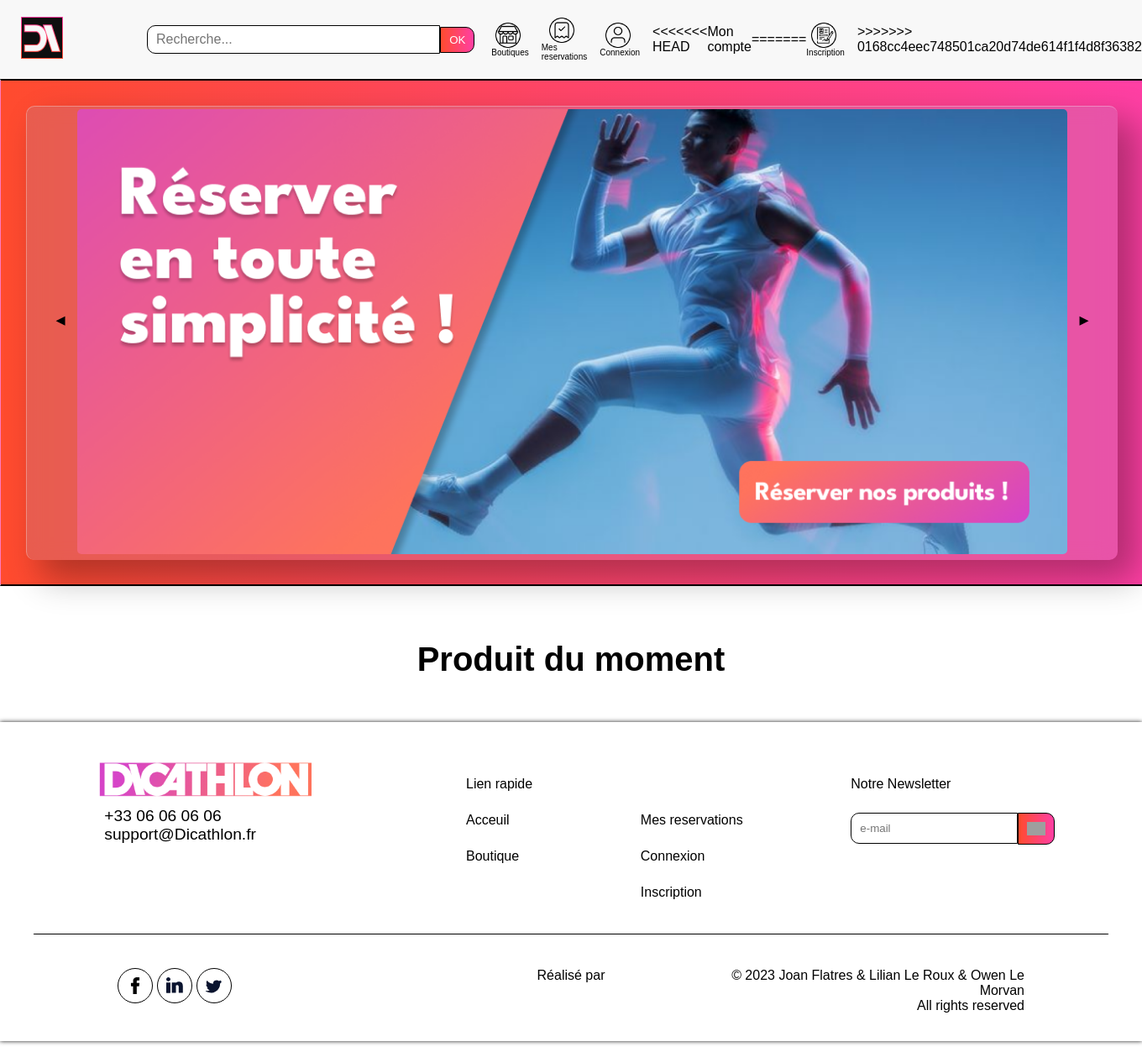
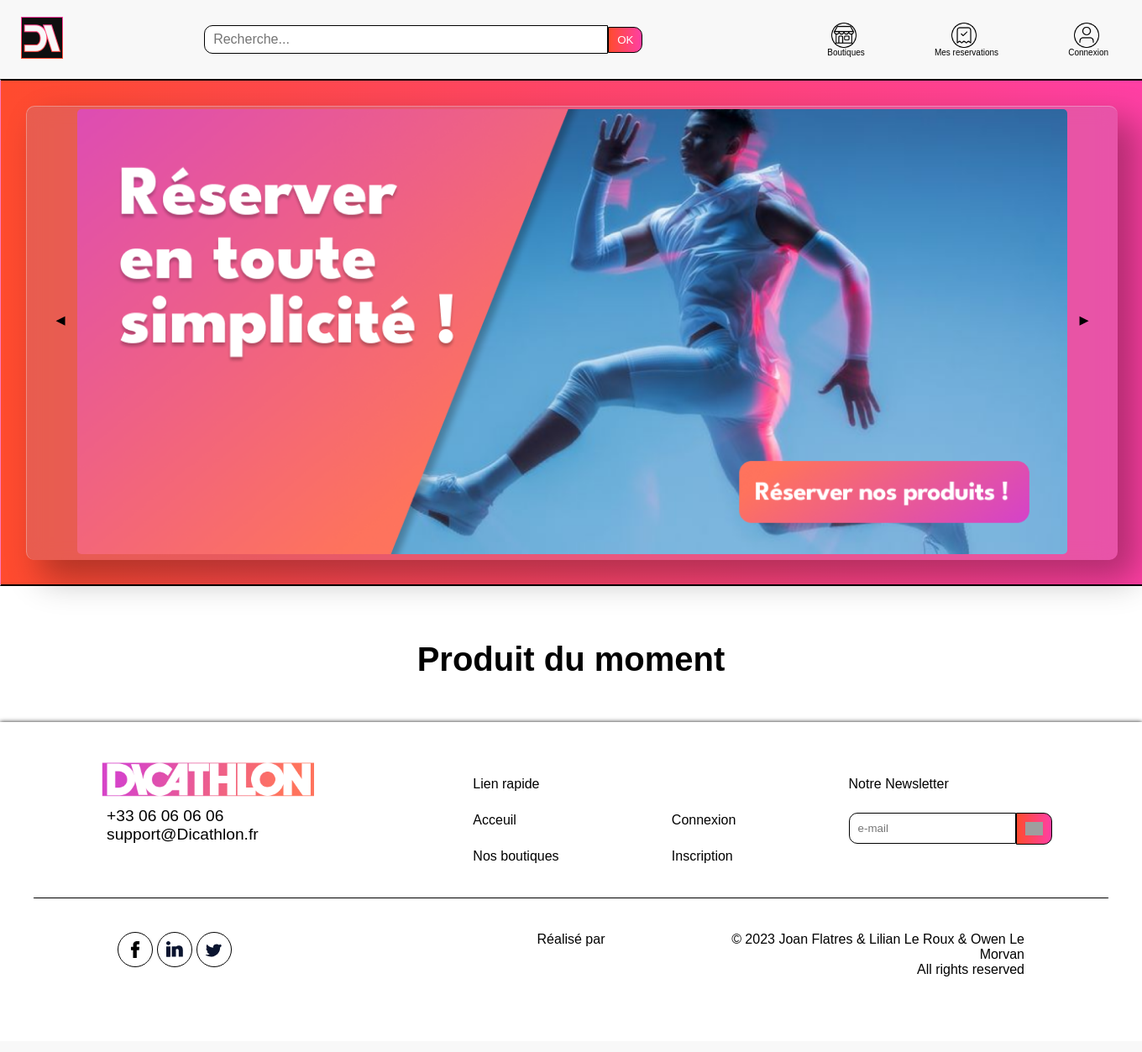
Before and after one commit to lil-leroux/SAE301, a CodeIgniter app: page /SAE301/index.php/dicathlon/index in a window 1360 px wide. Shown: the whole page at 84% size. After the commit the page ends 1163 px from the top, so only its background shows below. Run offline with CodeIgniter, Linux system fonts and the light colour scheme; data that the repository does not hold is empty; grey boxes are pictures that could not be loaded.

Commit message:
Revert "Inscription"
This reverts commit 5fa6733b721efe93526d718208d7683dd731435c.

```diff
--- a/application/controllers/User.php
+++ b/application/controllers/User.php
@@ -6,7 +6,6 @@ class User extends CI_Controller {
     public function __construct() {
         parent::__construct();
         $this->load->model('User_model'); // Charger le modèle User_model
-
     }
 
     public function add() {
--- a/application/models/User_model.php
+++ b/application/models/User_model.php
@@ -75,14 +75,11 @@ public function updateUser($login, $nouveau_nom, $nouveau_prenom, $nouvelle_ddn,
     return $this->db->affected_rows() > 0;
 }
 
-<<<<<<< Updated upstream
 public function insert_user($data) {
     // Insérer l'utilisateur dans la table "utilisateur"
     $this->db->insert('utilisateur', $data);
 }
 
 
-=======
->>>>>>> Stashed changes
 }
 ?>
--- a/application/views/footer.php
+++ b/application/views/footer.php
@@ -12,22 +12,21 @@
     <footer>
         <div class="footer_ligne1">
             <div class="footer_col1">
-                <a href="<?php echo base_url('index.php'); ?>"><img class="footer_logo" src="<?php echo base_url('img/decathlon-1-logo 3.png'); ?>"></a>
+                <img class="footer_logo" src="<?php echo base_url('img/decathlon-1-logo 3.png'); ?>">
                 <div class="footer_texteimp">+33 06 06 06 06 </div>
                 <div class="footer_texteimp">support@Dicathlon.fr</div>
             </div>
 
             <div class="footer_col1">
                 <div class="footer_titre footer_align">Lien rapide</div>
-                <div class="footer_align"><a class="lien_footer" href="<?php echo base_url('index.php'); ?>">Acceuil</a></div>
-                <div class="footer_align"><a class="lien_footer" href="<?php echo base_url('index.php/product/boutique'); ?>">Boutique</a></div>
+                <div class="footer_align"><a class="lien_footer" src="<?php echo base_url('index.php/accueil.php'); ?>">Acceuil</a></div>
+                <div class="footer_align"><a class="lien_footer" src="<?php echo base_url('img/decathlon-1-logo 3.png'); ?>">Nos boutiques</a></div>
             </div>
 
             <div class="footer_col1">
                 <div class="footer_titre footer_align footer_none">.</div>
-                <div class="footer_align"><a class="lien_footer" href="<?php echo base_url('index.php'); ?>">Mes reservations</a></div>
-                <div class="footer_align"><a class="lien_footer" href="<?php echo base_url('index.php/login'); ?>">Connexion</a></div>
-                <div class="footer_align"><a class="lien_footer" href="<?php echo base_url('index.php/login'); ?>">Inscription</a></div>
+                <div class="footer_align"><a class="lien_footer" src="<?php echo base_url('index.php/login'); ?>">Connexion</a></div>
+                <div class="footer_align"><a class="lien_footer" src="<?php echo base_url('index.php/login'); ?>">Inscription</a></div>
             </div>
 
             <div class="footer_col1">
--- a/application/views/header.php
+++ b/application/views/header.php
@@ -20,7 +20,7 @@
             <img src="<?php echo base_url('img/boutique.png'); ?>" alt="Mon Image">
             Boutiques
         </a>
-        <a class="user-options" href="<?php echo base_url('index.php'); ?>">
+        <a class="user-options" href="<?php echo base_url('index.php/product/description'); ?>">
             <img src="<?php echo base_url('img/mes réservations.png'); ?>" alt="Mon Image">
             Mes reservations
         </a>
@@ -28,18 +28,6 @@
             <img src="<?php echo base_url('img/connexion.png'); ?>" alt="Mon Image">
             Connexion
         </a>
-<<<<<<< HEAD
-
-
-        <a href="<?php echo base_url('index.php/login/welcome_view'); ?>">Mon compte</a>
-
-
-=======
-        <a class="user-options" class="inscription" href="<?php echo base_url('index.php/login'); ?>">
-            <img src="<?php echo base_url('img/inscription.png'); ?>" alt="Mon Image">
-            Inscription
-        </a>
->>>>>>> 0168cc4eec748501ca20d74de614f1f4d8f36382
     </nav>
 </header>
 </body>
--- a/application/views/profil/update_user_view.php
+++ b/application/views/profil/update_user_view.php
@@ -48,7 +48,6 @@
 
             <input type="submit" value="Update User">
 
-<<<<<<< Updated upstream
             <?php echo form_close(); ?>
         </div>
     </section>
@@ -56,10 +55,6 @@
     // Chargez la barre de navigation
     $this->load->view('footer');
     ?>
-=======
-<a href="<?php echo base_url('index.php/login/welcome_view'); ?>">Retourner à l'accueil</a>
-
->>>>>>> Stashed changes
 </body>
 
 </html>
```
Also changed, not shown: application/config/autoload.php (line endings or trailing spaces), img/inscription.png (deleted).
